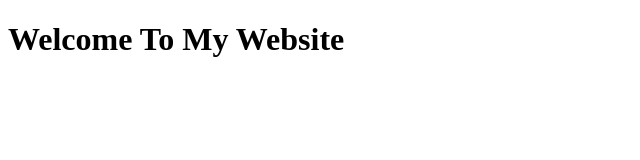
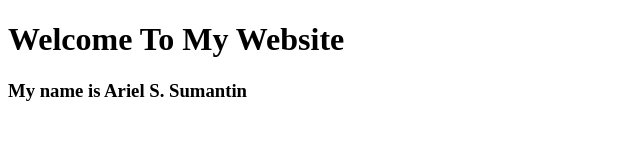
Before and after one commit to aryeeeeeeeeel/IT24C-Assessment, a plain HTML site: page index.html in a window 1280 px wide. Shown: the whole page, without its empty margins (0-640 px from the left). Drawn offline with Linux system fonts and the light colour scheme.

Commit message:
Added h3

```diff
--- a/index.html
+++ b/index.html
@@ -7,6 +7,7 @@
 </head>
 <body>
     <h1>Welcome To My Website</h1>
+        <h3>My name is Ariel S. Sumantin</h3>
         <h3></h3>
 </body>
 </html>
```
